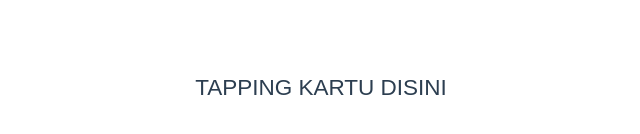
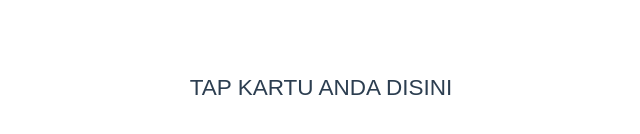
Before and after one commit to pplg-smk-metland/metschoo-library-kunjungan, a Vue app: page / in a window 1280 px wide. Shown: the part 312-446 px from the top of the page, without its empty margins (319-959 px from the left). Built offline with nearby package versions, Linux system fonts and the light colour scheme.

Commit message:
testing auto update di linux

```diff
--- a/src/views/HomeView.vue
+++ b/src/views/HomeView.vue
@@ -14,6 +14,6 @@ document.addEventListener("keydown", (event) => {
 
 <template>
   <main>
-    <h2>TAPPING KARTU DISINI</h2>
+    <h2>TAP KARTU ANDA DISINI</h2>
   </main>
 </template>
```
